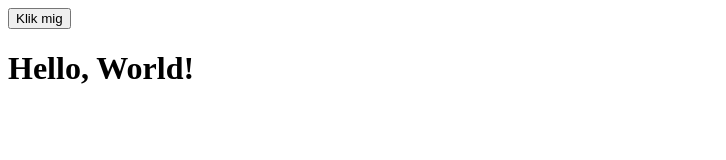
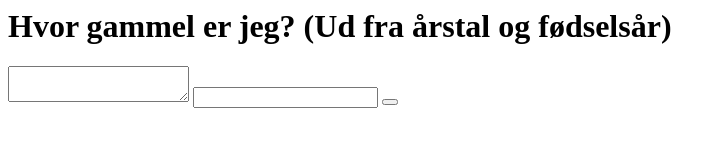
Before and after one commit to EGInformatik/benny, a plain HTML site: page index.html in a window 1280 px wide. Shown: the whole page, without its empty margins (0-726 px from the left). Drawn offline with nearby package versions, Linux system fonts and the light colour scheme.

Commit message:
benny refresh

```diff
--- a/index.html
+++ b/index.html
@@ -1,15 +1,25 @@
 <html lang="en">
 <head>
+    <script src="https://code.jquery.com/jquery-3.5.1.min.js"></script>
     <script src="index.js"></script>
-    <script src="https://code.jquery.com/jquery-3.5.1.min.js"></script>
     <meta charset="UTF-8">
     <meta http-equiv="X-UA-Compatible" content="IE=edge">
     <meta name="viewport" content="width=device-width, initial-scale=1.0">
-    <title>Benny_1</title>
+    <title>Hvor gammel er jeg?</title>
+<body>
 
-</head>
-<body>
-    <button onclick="doSomething()">Klik mig</button>
-    <h1>Hello, World!</h1>
+    <h1>Hvor gammel er jeg? (Ud fra årstal og fødselsår)</h1>
+
+    <textarea>
+
+    </textarea>
+
+    <input>
+
+    <button onclick="aarstal()"></button>
+
+    <p></p>
+
+
 </body>
 </html>
--- a/index.js
+++ b/index.js
@@ -1,20 +1,7 @@
-k = 0;
+function aarstal() {
+    let aar1 = 2022;
+    let aar2 = 1995;
 
-function doSomething() {
-    {
-        if(k%3==0) {
-        $("h1").css("color", "#0088ff");
-        k = k + 1;
-        console.log(k);
-    } else if (k%3==1) {
-        $("h1").css("color", "#00ff00");
-        k = k + 1;
-        console.log(k);
-    } else if(k%3==2) {
-        $("h1").css("color", "#ff0000");
-        k = k + 1;
-        console.log(k);
-    }
+    let result = aar1 - aar2;
+    $("p").append(result);
 }
-
-}
```
